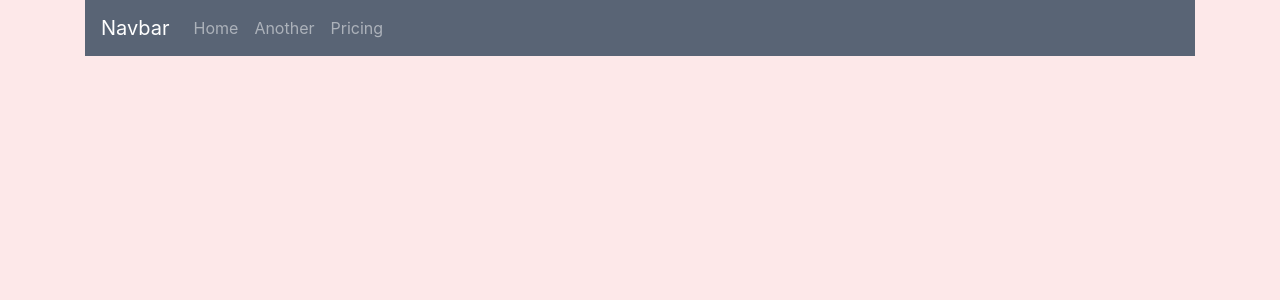
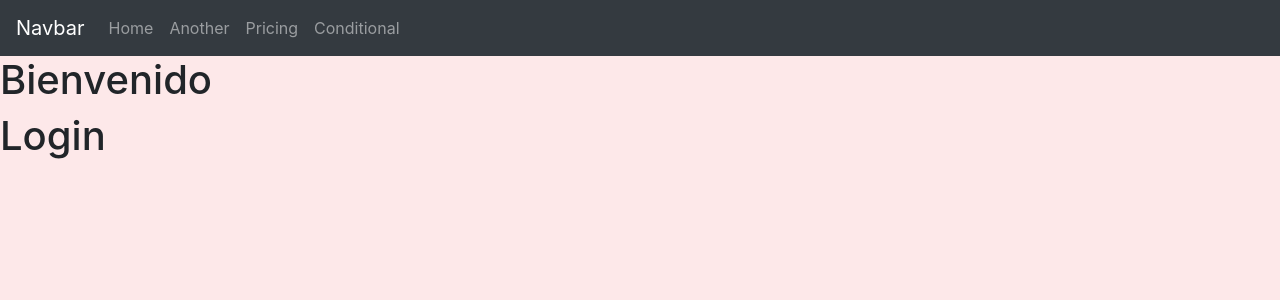
Before and after one commit to nicolas-mora/react-basico, a React (Create React App) app: page /conditional in a window 1280 px wide. Shown: the top 300 px of the page. Built offline with nearby package versions, Linux system fonts and the light colour scheme.

Commit message:
add conditional

```diff
--- a/src/App.js
+++ b/src/App.js
@@ -1,4 +1,4 @@
-import React from "react";
+import React, { Fragment } from "react";
 import { BrowserRouter as Router, Switch, Route } from "react-router-dom";
 import {
   Navbar,
@@ -7,16 +7,18 @@ import {
 import HookState from "./components/HookState/HookState";
 import AnotherComponent from './components/AnotherComponent/AnotherComponent';
 import AnotherComponentCopy from "./components/AnotherComponentCopy/AnotherComponentCopy";
+import Conditional from "./components/Conditional/Conditional";
 
 export default function App() {
   return (
-    <div className="container">
+    <Fragment>
       <Navbar bg="dark" variant="dark">
         <Navbar.Brand href="/">Navbar</Navbar.Brand>
         <Nav className="mr-auto">
           <Nav.Link href="/state">Home</Nav.Link>
           <Nav.Link href="/another">Another</Nav.Link>
           <Nav.Link href="/anotherCopy">Pricing</Nav.Link>
+          <Nav.Link href="/conditional">Conditional</Nav.Link>
         </Nav>
       </Navbar>
       <Router>
@@ -30,16 +32,12 @@ export default function App() {
           <Route path="/state">
             <HookState incomingText={"Text"} />
           </Route>
+          <Route path="/conditional">
+            <Conditional isLogged={true}/>
+            <Conditional isLogged={false}/>
+          </Route>
         </Switch>
       </Router>
-    </div>
+    </Fragment>
   );
 }
-
-function About() {
-  return <h2>About</h2>;
-}
-
-function Users() {
-  return <h2>Users</h2>;
-}
--- a/src/components/Conditional/Conditional.js
+++ b/src/components/Conditional/Conditional.js
@@ -1,25 +1,28 @@
-import React, { useState } from "react";
-import { Button, Form } from "react-bootstrap";
-function HookState(isLogged = false) {
-  const [text, setText] = useState("Default value");
+import React, { Fragment } from "react";
 
+
+const Conditional = ( props ) => {
+  console.log(props.isLogged)
+
+  const Welcome = () => {
+    return (
+      <h1>Bienvenido</h1>
+    )
+  }
+
+  const Login = () => {
+    return (
+      <h1>Login</h1>
+    )
+  }
   return (
-    <div>
-      <Form>
-        <Form.Group>
-          <Form.Label>Email address</Form.Label>
-          <Form.Control
-            value={text}
-            onChange={(e) => setText(e.target.value)}
-          />
-          <Form.Text className="text-muted">
-            El texto ingresado es: {text}
-          </Form.Text>
-        </Form.Group>
-        <Button onClick={() => setText("Texto modificado")}>Click me</Button>
-      </Form>
-    </div>
+    <Fragment>
+      {props.isLogged
+        ? <Welcome />
+        : <Login />
+      }
+    </Fragment>
   );
 }
 
-export default HookState;
+export default Conditional;
--- a/src/components/HookState/HookState.js
+++ b/src/components/HookState/HookState.js
@@ -1,10 +1,11 @@
 import React, { useState } from "react";
-import { Button, Form } from "react-bootstrap";
+import { Button, Form, Card } from "react-bootstrap";
+import Container from "../../shared/components/container/container";
 function HookState() {
   const [text, setText] = useState("Default value");
 
   return (
-    <div>
+    <Container>
       <Form>
         <Form.Group>
           <Form.Label>Email address</Form.Label>
@@ -16,9 +17,9 @@ function HookState() {
             El texto ingresado es: {text}
           </Form.Text>
         </Form.Group>
-        <Button onClick={() => setText("Texto modificado")}>Click me</Button>
+        <Button onClick={() => alert(text)}>Click me</Button>
       </Form>
-    </div>
+    </Container>
   );
 }
 
--- a/src/shared/components/footer/footer.jsx
+++ b/src/shared/components/footer/footer.jsx
@@ -1,6 +1,6 @@
 const Footer = () => {
     return (
-        <div class="footer">
+        <div className="footer">
             <p>Footer</p>
         </div>
     )
```
